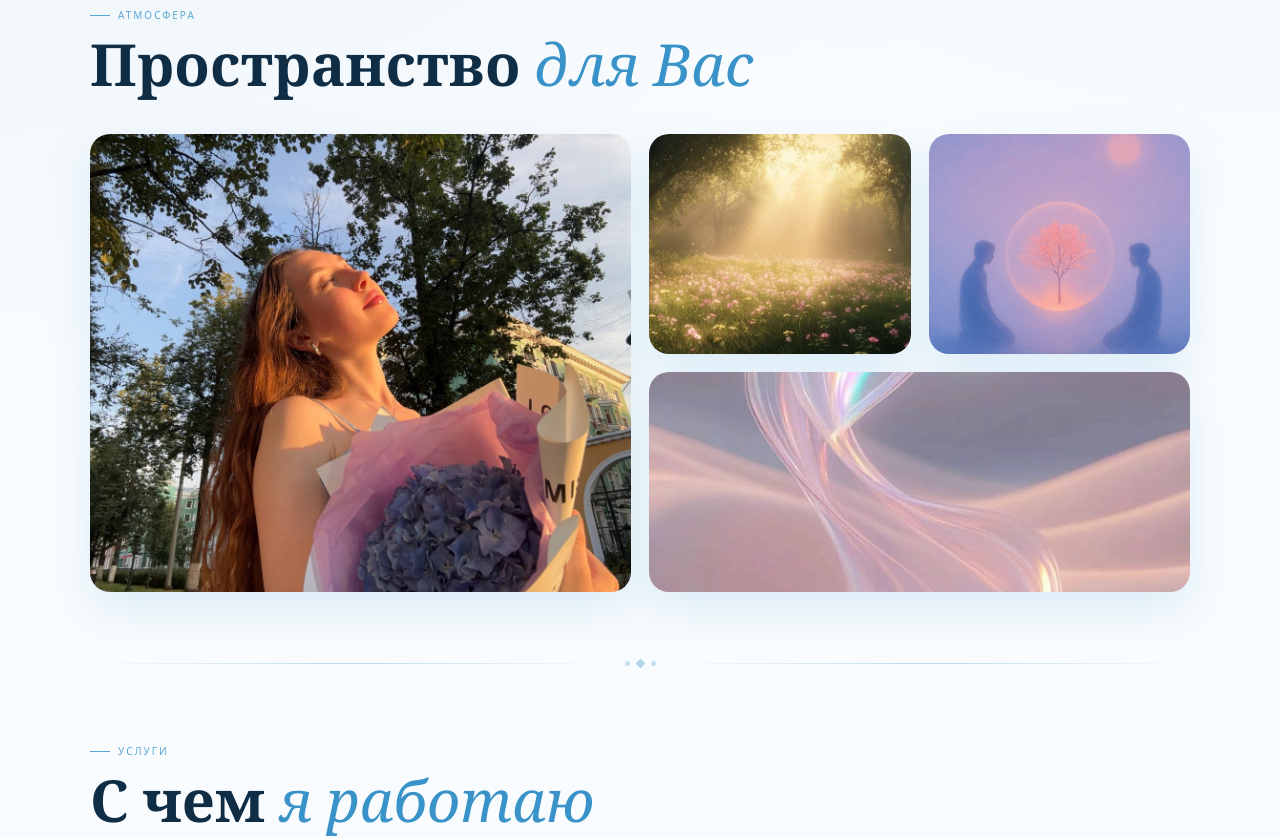
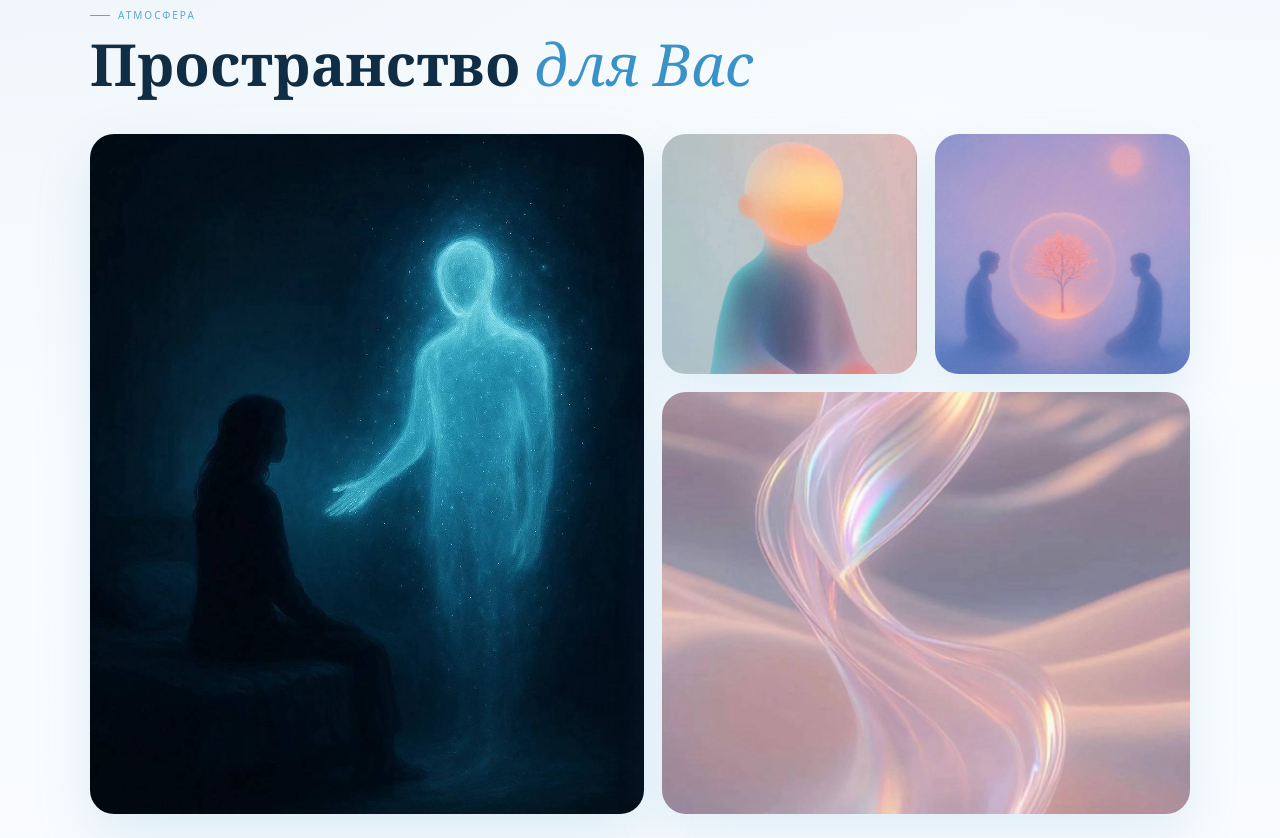
Before and after one commit to karinayakimovaa/info, a React (Vite) app: page / in a window 1280 px wide. Shown: the part 900-1738 px from the top of the page. Built offline with nearby package versions, Linux system fonts and the light colour scheme.

Commit message:
Add files via upload

```diff
--- a/src/App.jsx
+++ b/src/App.jsx
@@ -47,37 +47,40 @@ const steps = [
 
 const moodPhotos = [
   {
-    src: "photos/photo_2026-05-24_10-31-26.jpg",
-    alt: "Карина в мягком вечернем свете с букетом",
-    className: "sm:col-span-2 sm:row-span-2",
-    imageClassName: "h-[260px] sm:h-full object-[center_24%]",
+    src: "photos/photo_2026-05-24_11-19-10.jpg",
+    alt: "Светящийся силуэт как образ внутренней опоры",
+    imageClassName: "object-[center_36%]",
   },
   {
-    src: "photos/meadow.png",
-    alt: "Цветущий луг в тихое утро",
-    className: "",
-    imageClassName: "h-[220px]",
+    src: "photos/photo_2026-05-24_11-19-07.jpg",
+    alt: "Пастельная медитативная фигура в мягком свечении",
+    imageClassName: "object-[center_36%]",
   },
   {
     src: "photos/photo_2026-05-24_11-19-07 (2).jpg",
     alt: "Мягкий свет и дерево как образ внутреннего диалога",
-    className: "",
-    imageClassName: "h-[220px]",
+    imageClassName: "",
   },
   {
     src: "photos/photo_2026-05-24_11-19-09 (2).jpg",
     alt: "Переливающиеся линии в пастельном небе",
-    className: "sm:col-span-2",
-    imageClassName: "h-[220px] object-[center_58%]",
+    imageClassName: "object-[center_58%]",
   },
 ];
+
+const [
+  featuredMoodPhoto,
+  meditativeMoodPhoto,
+  dialogueMoodPhoto,
+  flowMoodPhoto,
+] = moodPhotos;
 
 const asset = (path) => `${import.meta.env.BASE_URL}${path.replace(/^\//, "")}`;
 const telegramUsername = String(import.meta.env.VITE_TELEGRAM_USERNAME || "")
   .trim()
   .replace(/^@+/, "");
 
-/* tiny hook: fade-in on scroll */
+/* tiny hook: fade-in on scroll с поддержкой data-delay */
 function useFadeIn() {
   useEffect(() => {
     const els = document.querySelectorAll("[data-fade]");
@@ -85,6 +88,11 @@ function useFadeIn() {
       (entries) =>
         entries.forEach((e) => {
           if (e.isIntersecting) {
+            // BUG FIX 1: применяем data-delay как CSS transition-delay
+            const delay = e.target.dataset.delay;
+            if (delay) {
+              e.target.style.transitionDelay = `${Number(delay) * 80}ms`;
+            }
             e.target.classList.add("is-visible");
             io.unobserve(e.target);
           }
@@ -187,30 +195,59 @@ export default function App() {
   const [isSubmitting, setIsSubmitting] = useState(false);
   const [isMenuOpen, setIsMenuOpen] = useState(false);
 
-  // FIX: отдельные ref-ы для каждого поля формы, не через .map()
   const nameInputRef = useRef(null);
   const contactInputRef = useRef(null);
   const closeTimerRef = useRef(null);
   const headerRef = useRef(null);
+  // BUG FIX 4: ref для кнопки-триггера, чтобы вернуть фокус при закрытии модала
+  const triggerRef = useRef(null);
+  // BUG FIX 7: флаг для предотвращения setState на unmounted компоненте
+  const isMountedRef = useRef(true);
 
   useFadeIn();
   const showStickyBtn = useStickyButton();
   const modalRef = useFocusTrap(isModalOpen);
 
-  const closeModal = useCallback(() => setIsModalOpen(false), []);
-  const openModal = () => setIsModalOpen(true);
+  useEffect(() => {
+    isMountedRef.current = true;
+    return () => {
+      isMountedRef.current = false;
+    };
+  }, []);
+
+  const closeModal = useCallback(() => {
+    setIsModalOpen(false);
+    // BUG FIX 4: возвращаем фокус на кнопку-триггер при закрытии
+    setTimeout(() => triggerRef.current?.focus(), 50);
+  }, []);
+
+  const openModal = (e) => {
+    // BUG FIX 4: запоминаем элемент, с которого открыли модал
+    if (e?.currentTarget) triggerRef.current = e.currentTarget;
+    setIsModalOpen(true);
+  };
+
+  /* BUG FIX 10: сброс мобильного меню при resize до desktop */
+  useEffect(() => {
+    const onResize = () => {
+      if (window.innerWidth >= 1024) setIsMenuOpen(false);
+    };
+    window.addEventListener("resize", onResize, { passive: true });
+    return () => window.removeEventListener("resize", onResize);
+  }, []);
 
   /* lock scroll when modal open */
   useEffect(() => {
     if (isModalOpen) {
       const scrollY = window.scrollY;
       document.body.style.cssText = `overflow:hidden;position:fixed;top:-${scrollY}px;width:100%`;
-      // небольшая задержка чтобы DOM успел отрисоваться
       setTimeout(() => nameInputRef.current?.focus(), 50);
     } else {
-      const scrollY = document.body.style.top;
+      // BUG FIX 12: безопасный parseInt с fallback на 0
+      const topValue = document.body.style.top;
+      const scrollY = topValue ? parseInt(topValue, 10) * -1 : 0;
       document.body.style.cssText = "";
-      if (scrollY) window.scrollTo(0, parseInt(scrollY) * -1);
+      if (topValue) window.scrollTo(0, scrollY);
     }
     return () => (document.body.style.cssText = "");
   }, [isModalOpen]);
@@ -279,13 +316,22 @@ export default function App() {
         throw new Error(result.error || "Не удалось отправить заявку.");
       }
 
+      // BUG FIX 7: проверяем mounted перед setState
+      if (isMountedRef.current) {
         toast.success("Заявка отправлена");
         e.target.reset();
-      closeTimerRef.current = setTimeout(closeModal, 600);
+        closeTimerRef.current = setTimeout(() => {
+          if (isMountedRef.current) closeModal();
+        }, 600);
+      }
     } catch (error) {
+      if (isMountedRef.current) {
         toast.error(error?.message || "Ошибка отправки");
+      }
     } finally {
+      if (isMountedRef.current) {
         setIsSubmitting(false);
+      }
     }
   };
 
@@ -357,7 +403,7 @@ export default function App() {
         </div>
       </header>
 
-      {/* mobile nav — FIX: анимация появления через transition + CSS-класс */}
+      {/* mobile nav */}
       <div
         id='mobile-nav'
         aria-hidden={!isMenuOpen}
@@ -391,9 +437,10 @@ export default function App() {
       <main>
         {/* HERO */}
         <div className='max-w-[1180px] mx-auto px-[18px] md:px-10'>
+          {/* md:py-[80px_70px] заменено на раздельные pt/pb, потому что такой Tailwind-класс невалиден */}
           <section
             id='about'
-            className='grid grid-cols-1 md:grid-cols-[1fr_420px] gap-10 md:gap-14 items-center py-[52px] md:py-[80px_70px] [scroll-margin-top:124px]'
+            className='grid grid-cols-1 md:grid-cols-[1fr_420px] gap-10 md:gap-14 items-center py-[52px] md:pt-[80px] md:pb-[70px] [scroll-margin-top:124px]'
           >
             <div data-fade>
               <p className="inline-flex items-center gap-2 text-[11px] font-medium uppercase tracking-[0.16em] text-[#2E5F80] bg-[#DDF0FA]/95 px-3.5 py-[5px] rounded-full mb-6 before:content-[''] before:w-2 before:h-2 before:rounded-full before:bg-[#7DCAF0] before:animate-pulse before:shadow-[0_0_0_4px_rgba(125,202,240,0.28),0_0_12px_rgba(125,202,240,0.62)] before:shrink-0">
@@ -403,7 +450,6 @@ export default function App() {
                 Опора и ясность —<br />
                 <em>шаг за шагом</em>
               </h1>
-              {/* FIX: убрана опечатка в конце предложения */}
               <p className='mt-6 text-[17px] leading-[1.85] text-[#2C5270] max-w-[44ch]'>
                 Меня зовут Карина Якимова. Я практикующий психолог. Помогаю
                 справляться с повседневными трудностями, находить опору и
@@ -428,7 +474,7 @@ export default function App() {
                 ].map((p) => (
                   <li
                     key={p}
-                    className='text-xs text-[#2E5F80] border border-[#A8D4EC]/70 rounded-full px-3.5 py-[5px] bg-white/72'
+                    className='text-xs text-[#2E5F80] border border-[#A8D4EC]/70 rounded-full px-3.5 py-[5px] bg-white/[0.72]'
                   >
                     {p}
                   </li>
@@ -442,13 +488,22 @@ export default function App() {
               data-delay='2'
               className='animate-[heroFloat_7s_ease-in-out_infinite]'
             >
-              <div className='relative overflow-visible rounded-[28px] border border-[rgba(91,168,212,0.3)] bg-[linear-gradient(155deg,#f5fbff_0%,#deeef9_46%,#c8e4f5_100%)] shadow-[0_30px_80px_rgba(91,168,212,0.18)] before:absolute before:inset-0 before:rounded-[28px] before:bg-[radial-gradient(circle_at_top_left,rgba(255,255,255,0.84),transparent_45%)] before:pointer-events-none'>
-                <div className='overflow-hidden rounded-t-[28px]'>
+              <div className='relative overflow-visible rounded-[28px] border border-[rgba(91,168,212,0.3)] bg-[linear-gradient(155deg,#f5fbff_0%,#deeef9_46%,#c8e4f5_100%)] shadow-[0_30px_80px_rgba(91,168,212,0.18)]'>
+                <div className='grid grid-cols-[1.05fr_0.95fr] gap-3 overflow-hidden rounded-t-[28px] p-3 pb-0'>
+                  <div className='overflow-hidden rounded-[22px] shadow-[0_18px_45px_rgba(91,168,212,0.16)]'>
                     <img
                       src={asset("photos/photo_2026-05-24_10-31-25.jpg")}
                       alt='Карина с букетом роз на вечерней прогулке'
-                    className='block w-full h-[320px] object-cover object-[center_28%] scale-[1.02] transition-transform duration-[6000ms] hover:scale-[1.06]'
+                      className='block h-[280px] w-full object-cover object-[center_28%] transition-transform duration-[6000ms] hover:scale-[1.06] md:h-[320px]'
                     />
+                  </div>
+                  <div className='overflow-hidden rounded-[22px] shadow-[0_18px_45px_rgba(91,168,212,0.16)]'>
+                    <img
+                      src={asset("photos/photo_2026-05-24_10-31-26.jpg")}
+                      alt='Карина с букетом гортензий в тёплом вечернем свете'
+                      className='block h-[280px] w-full object-cover object-[58%_center] transition-transform duration-[6000ms] hover:scale-[1.06] md:h-[320px]'
+                    />
+                  </div>
                 </div>
                 <div className='px-7 pt-6 pb-7'>
                   <SectionLabel>Бережное сопровождение</SectionLabel>
@@ -472,24 +527,68 @@ export default function App() {
                 Пространство <em>для Вас</em>
               </SectionH2>
             </div>
-            <div className='grid grid-cols-1 sm:grid-cols-4 auto-rows-auto gap-3.5 sm:gap-[18px] mt-9'>
-              {moodPhotos.map((photo, i) => (
+            <div className='mt-9 grid grid-cols-1 gap-3.5 lg:grid-cols-[minmax(0,1.05fr)_minmax(0,1fr)] lg:gap-[18px]'>
               <div
-                  key={photo.src}
                 data-fade
-                  data-delay={String(i + 1)}
-                  className={photo.className}
+                data-delay='1'
+                className='overflow-hidden rounded-[24px] shadow-[0_24px_56px_rgba(91,168,212,0.18)]'
               >
                 <img
-                    src={asset(photo.src)}
-                    alt={photo.alt}
+                  src={asset(featuredMoodPhoto.src)}
+                  alt={featuredMoodPhoto.alt}
                   className={
-                      "block w-full object-cover rounded-[20px] shadow-[0_18px_45px_rgba(91,168,212,0.18)] " +
-                      photo.imageClassName
+                    "block h-[360px] w-full object-cover sm:h-[520px] lg:h-[680px] " +
+                    featuredMoodPhoto.imageClassName
                   }
                 />
               </div>
-              ))}
+
+              <div className='grid grid-cols-1 gap-3.5 sm:grid-cols-2 lg:grid-cols-2 lg:grid-rows-[240px_1fr] lg:gap-[18px]'>
+                <div
+                  data-fade
+                  data-delay='2'
+                  className='overflow-hidden rounded-[24px] shadow-[0_18px_45px_rgba(91,168,212,0.16)]'
+                >
+                  <img
+                    src={asset(meditativeMoodPhoto.src)}
+                    alt={meditativeMoodPhoto.alt}
+                    className={
+                      "block h-[240px] w-full object-cover " +
+                      meditativeMoodPhoto.imageClassName
+                    }
+                  />
+                </div>
+
+                <div
+                  data-fade
+                  data-delay='3'
+                  className='overflow-hidden rounded-[24px] shadow-[0_18px_45px_rgba(91,168,212,0.16)]'
+                >
+                  <img
+                    src={asset(dialogueMoodPhoto.src)}
+                    alt={dialogueMoodPhoto.alt}
+                    className={
+                      "block h-[240px] w-full object-cover " +
+                      dialogueMoodPhoto.imageClassName
+                    }
+                  />
+                </div>
+
+                <div
+                  data-fade
+                  data-delay='4'
+                  className='overflow-hidden rounded-[24px] shadow-[0_20px_50px_rgba(91,168,212,0.16)] sm:col-span-2'
+                >
+                  <img
+                    src={asset(flowMoodPhoto.src)}
+                    alt={flowMoodPhoto.alt}
+                    className={
+                      "block h-[220px] w-full object-cover sm:h-[250px] lg:h-[422px] " +
+                      flowMoodPhoto.imageClassName
+                    }
+                  />
+                </div>
+              </div>
             </div>
           </section>
         </div>
@@ -550,7 +649,16 @@ export default function App() {
           >
             <div
               aria-hidden='true'
-              className='absolute inset-y-0 right-0 hidden w-[34%] min-w-[260px] bg-cover bg-center opacity-50 md:block'
+              className='pointer-events-none absolute inset-x-0 bottom-0 h-[38%] bg-cover bg-center opacity-30 sm:hidden'
+              style={{
+                backgroundImage: `linear-gradient(180deg, rgba(220,236,248,0) 0%, rgba(220,236,248,0.18) 28%, rgba(220,236,248,0.76) 100%), url("${asset(
+                  "photos/photo_2026-05-24_11-19-07 (2).jpg",
+                )}")`,
+              }}
+            />
+            <div
+              aria-hidden='true'
+              className='pointer-events-none absolute inset-y-0 right-0 hidden w-[34%] min-w-[260px] bg-cover bg-center opacity-50 sm:block'
               style={{
                 backgroundImage: `linear-gradient(270deg, rgba(220,236,248,0.18) 0%, rgba(220,236,248,0.82) 42%, rgba(220,236,248,0.98) 100%), url("${asset(
                   "photos/photo_2026-05-24_11-19-07 (2).jpg",
@@ -597,15 +705,17 @@ export default function App() {
                 Важно <em>знать</em>
               </SectionH2>
               <div
-                className='relative isolate overflow-hidden flex flex-col sm:flex-row items-start gap-5 sm:gap-10 p-9 sm:p-[52px_56px] rounded-[24px] border border-[rgba(91,168,212,0.28)] bg-[linear-gradient(130deg,#f5fbff_0%,#deeef9_58%,#c8e4f5_100%)]'
+                className='relative isolate overflow-hidden flex flex-col sm:flex-row items-start gap-5 sm:gap-10 p-9 sm:p-[52px_56px] rounded-[24px] border border-[rgba(91,168,212,0.28)] bg-[linear-gradient(130deg,rgba(245,251,255,0.9)_0%,rgba(222,238,249,0.86)_56%,rgba(200,228,245,0.84)_100%)]'
+              >
+                <div
+                  aria-hidden='true'
+                  className='pointer-events-none absolute inset-0 bg-cover bg-center opacity-[0.3] sm:opacity-[0.22]'
                   style={{
-                  backgroundImage: `linear-gradient(130deg, rgba(245,251,255,0.96) 0%, rgba(222,238,249,0.94) 56%, rgba(200,228,245,0.92) 100%), url("${asset(
+                    backgroundImage: `url("${asset(
                       "photos/photo_2026-05-24_11-19-09.jpg",
                     )}")`,
-                  backgroundPosition: "center",
-                  backgroundSize: "cover",
                   }}
-              >
+                />
                 <div
                   aria-hidden='true'
                   className='relative z-10 shrink-0 w-12 h-12 rounded-xl bg-[#5BA8D4] text-white flex items-center justify-center text-[22px]'
@@ -684,45 +794,47 @@ export default function App() {
           >
             <div
               data-fade
-              className='relative isolate overflow-hidden grid grid-cols-1 md:grid-cols-2 gap-9 md:gap-12 items-start rounded-[28px] p-9 sm:p-[56px_60px]'
+              className='relative isolate overflow-hidden grid grid-cols-1 md:grid-cols-2 gap-9 md:gap-12 items-start rounded-[28px] p-9 sm:p-[56px_60px] bg-[linear-gradient(145deg,rgba(30,79,112,0.9)_0%,rgba(43,111,150,0.86)_44%,rgba(91,168,212,0.74)_100%)]'
+            >
+              <div
+                aria-hidden='true'
+                className='pointer-events-none absolute inset-0 bg-cover bg-center opacity-[0.3] sm:opacity-[0.22]'
                 style={{
-                backgroundImage: `linear-gradient(145deg, rgba(30,79,112,0.95) 0%, rgba(43,111,150,0.92) 44%, rgba(91,168,212,0.84) 100%), url("${asset(
+                  backgroundImage: `url("${asset(
                     "photos/photo_2026-05-24_11-19-09 (2).jpg",
                   )}")`,
-                backgroundPosition: "center",
-                backgroundSize: "cover",
                 }}
-            >
+              />
               <div>
                 <div className='mb-3.5 flex items-center gap-3'>
-                  <p className='inline-flex items-center gap-2 text-[10px] font-medium uppercase tracking-[0.2em] text-[#B8DFF5]/50 before:block before:w-5 before:h-px before:bg-[#B8DFF5]/40'>
+                  <p className='inline-flex items-center gap-2 text-[10px] font-medium uppercase tracking-[0.2em] text-[#E8F7FF]/80 [text-shadow:0_1px_12px_rgba(15,45,69,0.28)] before:block before:w-5 before:h-px before:bg-[#E8F7FF]/70'>
                     Контакты
                   </p>
                   <span
                     aria-hidden='true'
-                    className='grid h-9 w-9 place-items-center rounded-full border border-white/15 bg-white/10 text-lg'
+                    className='grid h-9 w-9 place-items-center rounded-full border border-white/25 bg-white/14 text-lg shadow-[0_10px_24px_rgba(12,39,62,0.18)]'
                   >
                     🌿
                   </span>
                 </div>
-                <h2 className='font-serif font-normal text-[clamp(32px,4.5vw,52px)] leading-[1.08] text-[#F0F9FF] [&_em]:italic [&_em]:text-[#C8EEFF]'>
+                <h2 className='font-serif font-normal text-[clamp(32px,4.5vw,52px)] leading-[1.08] text-white [text-shadow:0_3px_24px_rgba(15,45,69,0.26)] [&_em]:italic [&_em]:text-[#F2FBFF]'>
                   Записаться
                   <br />
                   или <em>задать вопрос</em>
                 </h2>
-                <p className='text-[15px] leading-[1.8] text-[#B8DFF5]/70 mt-4'>
+                <p className='mt-4 text-[15px] leading-[1.8] text-[#EAF7FF]/92 [text-shadow:0_2px_16px_rgba(15,45,69,0.22)]'>
                   Напишите примерный запрос — обсудим формат и сможем ли
                   поработать вместе.
                 </p>
               </div>
               <div>
-                <p className='text-xs tracking-[0.14em] uppercase text-[#B8DFF5]/50 mb-3.5'>
+                <p className='mb-3.5 text-xs tracking-[0.14em] uppercase text-[#E8F7FF]/80 [text-shadow:0_1px_12px_rgba(15,45,69,0.28)]'>
                   Связаться
                 </p>
                 <div className='flex flex-col gap-3.5'>
                   <a
                     href={`tel:${phoneTel}`}
-                    className='inline-flex items-center gap-2.5 text-sm font-medium text-[#F0F9FF] no-underline bg-white/[0.08] border border-white/[0.14] rounded-full px-5 py-3 transition-colors hover:bg-white/[0.14] cursor-pointer w-fit'
+                    className='inline-flex items-center gap-2.5 text-sm font-medium text-white no-underline bg-white/[0.14] border border-white/[0.24] rounded-full px-5 py-3 shadow-[0_10px_24px_rgba(15,45,69,0.14)] transition-colors hover:bg-white/[0.2] cursor-pointer w-fit'
                   >
                     <span aria-hidden='true'>☏</span>
                     <span>Телефон:</span> {phoneDisplay}
@@ -732,12 +844,12 @@ export default function App() {
                       href={`https://t.me/${telegramUsername}`}
                       target='_blank'
                       rel='noreferrer'
-                      className='inline-flex items-center gap-2.5 text-sm font-medium text-[#F0F9FF] no-underline bg-white/[0.08] border border-white/[0.14] rounded-full px-5 py-3 transition-colors hover:bg-white/[0.14] w-fit'
+                      className='inline-flex items-center gap-2.5 text-sm font-medium text-white no-underline bg-white/[0.14] border border-white/[0.24] rounded-full px-5 py-3 shadow-[0_10px_24px_rgba(15,45,69,0.14)] transition-colors hover:bg-white/[0.2] w-fit'
                     >
                       <span>Telegram:</span> @{telegramUsername}
                     </a>
                   ) : (
-                    <span className='text-[13px] text-[#B8DFF5]/55'>
+                    <span className='text-[13px] text-[#EAF7FF]/82 [text-shadow:0_1px_12px_rgba(15,45,69,0.24)]'>
                       Telegram — по этому же номеру.
                     </span>
                   )}
@@ -745,7 +857,7 @@ export default function App() {
                     href='https://t.me/krnykmva'
                     target='_blank'
                     rel='noreferrer'
-                    className='inline-flex items-center gap-2.5 text-sm font-medium text-[#F0F9FF] no-underline bg-white/[0.08] border border-white/[0.14] rounded-full px-5 py-3 transition-colors hover:bg-white/[0.14] w-fit'
+                    className='inline-flex items-center gap-2.5 text-sm font-medium text-white no-underline bg-white/[0.14] border border-white/[0.24] rounded-full px-5 py-3 shadow-[0_10px_24px_rgba(15,45,69,0.14)] transition-colors hover:bg-white/[0.2] w-fit'
                   >
                     <FaTelegramPlane
                       className='text-[16px] shrink-0'
@@ -757,7 +869,7 @@ export default function App() {
                     href='https://vk.ru/krnykmvapsy'
                     target='_blank'
                     rel='noreferrer'
-                    className='inline-flex items-center gap-2.5 text-sm font-medium text-[#F0F9FF] no-underline bg-white/[0.08] border border-white/[0.14] rounded-full px-5 py-3 transition-colors hover:bg-white/[0.14] w-fit'
+                    className='inline-flex items-center gap-2.5 text-sm font-medium text-white no-underline bg-white/[0.14] border border-white/[0.24] rounded-full px-5 py-3 shadow-[0_10px_24px_rgba(15,45,69,0.14)] transition-colors hover:bg-white/[0.2] w-fit'
                   >
                     <FaVk className='text-[16px] shrink-0' aria-hidden='true' />
                     Сообщество ВКонтакте
@@ -765,7 +877,7 @@ export default function App() {
                   <button
                     type='button'
                     onClick={openModal}
-                    className='inline-flex items-center gap-2.5 text-sm font-medium text-[#C8EEFF] bg-white/[0.08] border-[1.5px] border-[#C8EEFF]/50 rounded-full px-5 py-3 transition-colors hover:bg-white/[0.14] cursor-pointer w-fit'
+                    className='inline-flex items-center gap-2.5 text-sm font-medium text-white bg-white/[0.16] border-[1.5px] border-white/[0.34] rounded-full px-5 py-3 shadow-[0_10px_24px_rgba(15,45,69,0.14)] transition-colors hover:bg-white/[0.24] cursor-pointer w-fit'
                   >
                     <span aria-hidden='true'>✎</span>
                     Оставить заявку
@@ -805,17 +917,18 @@ export default function App() {
       </button>
 
       {/* MODAL */}
+      {/* BUG FIX 2 & 3: inert вместо aria-hidden на оверлее — блокирует фокус и скрин-ридеры для всего содержимого */}
       <div
         onClick={(e) => {
           if (e.target === e.currentTarget) closeModal();
         }}
         aria-hidden={!isModalOpen}
+        // BUG FIX 3: tabIndex="-1" на оверлее не помогает — используем inert на контейнере когда закрыт
         className={
           "fixed inset-0 z-[100] grid place-items-center bg-[rgba(20,55,80,0.52)] backdrop-blur-[4px] transition-[opacity,visibility] duration-300 " +
           (isModalOpen ? "opacity-100 visible" : "opacity-0 invisible")
         }
       >
-        {/* FIX: focus trap через ref, добавлен role=dialog правильно */}
         <div
           ref={modalRef}
           role='dialog'
@@ -847,7 +960,6 @@ export default function App() {
           </p>
 
           <form onSubmit={handleSubmit} noValidate>
-            {/* FIX: поля вынесены из .map() — каждый ref привязан напрямую */}
             <div className='flex flex-col gap-1.5 mt-[18px]'>
               <label
                 htmlFor='f-name'
```
Lines whose indentation alone changed are shown as unchanged.
